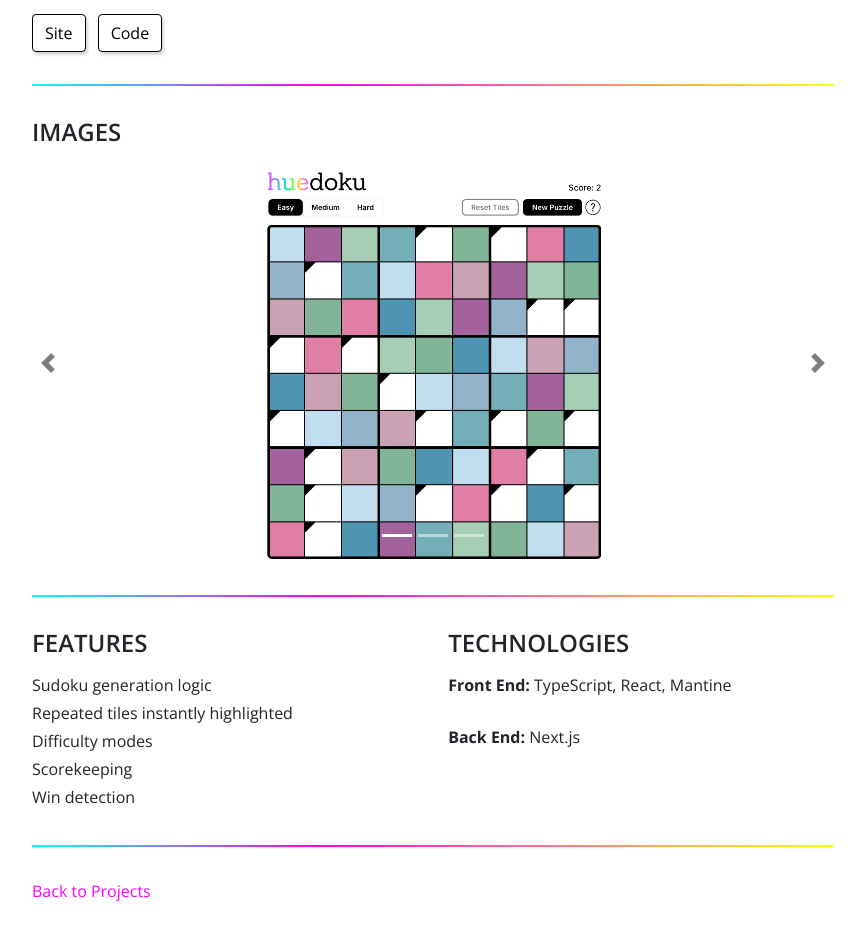
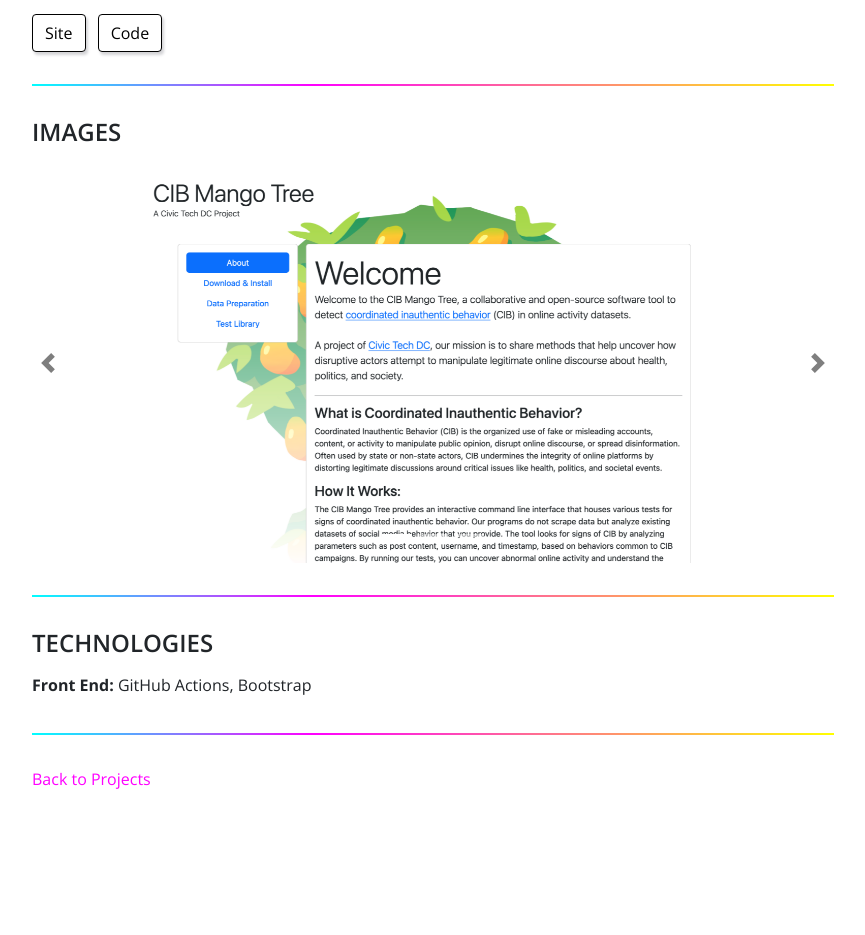
Before and after one commit to juliettetripier/juliettetripier.github.io, a Flask app: page /mangotree.html in a window 1280 px wide. Shown: the part 411-1346 px from the top of the page, without its empty margins (298-1163 px from the left). After the commit the page ends 1200 px from the top, so only its background shows below. Run offline with Flask 3, Linux system fonts and the light colour scheme; some libraries are stand-ins or nearby versions.

Commit message:
Added images to CIB Mango Tree project page

```diff
--- a/static/mangotree.html
+++ b/static/mangotree.html
@@ -98,13 +98,13 @@
                     </ol>
                     <div class="carousel-inner">
                       <div class="carousel-item active">
-                        <img class="d-block w-100 carousel-image" src="/img/huedoku/huedoku1.png" alt="Huedoku gameplay screenshot">
+                        <img class="d-block w-100 carousel-image" src="/img/mangotree/mangotree1.png" alt="CIB Mango Tree Homepage screenshot">
                       </div>
                       <div class="carousel-item">
-                        <img class="d-block w-100 carousel-image" src="/img/huedoku/huedoku2.png" alt="Color selection screenshot">
+                        <img class="d-block w-100 carousel-image" src="/img/mangotree/mangotree2.png" alt="CIB Mango Tree Test Library">
                       </div>
                       <div class="carousel-item">
-                        <img class="d-block w-100 carousel-image" src="/img/huedoku/huedoku3.png" alt="Repeated tiles screenshot">
+                        <img class="d-block w-100 carousel-image" src="/img/mangotree/mangotree3.png" alt="CIB Mango Tree Data Preparation">
                       </div>
                     </div>
                     <a class="carousel-control-prev" href="#carouselExampleIndicators" role="button" data-slide="prev">
@@ -119,24 +119,11 @@
             </div>
             <div class="section-separator"></div>
             <div class="row">
-                <div class="col-12 col-md-5 project-section no-bottom-padding-lg">
-                    <h4 class="detail-header">Features</h4>
-                    <p class="project-item">Sudoku generation logic</p>
-                    <p class="project-item">Repeated tiles instantly highlighted</p>
-                    <p class="project-item">Difficulty modes</p>
-                    <p class="project-item">Scorekeeping</p>
-                    <p class="project-item">Win detection</p>
-                </div>
-                <div class="col-12 col-md-5 offset-md-1 project-section no-bottom-padding">
+                <div class="col-12 project-section no-bottom-padding">
                     <h4 class="detail-header">Technologies</h4>
                     <p class="project-item">
                         <strong>Front End:</strong>
-                        TypeScript, React, Mantine
-                    </p>
-                    <br>
-                    <p class="project-item">
-                        <strong>Back End:</strong>
-                        Next.js
+                        GitHub Actions, Bootstrap
                     </p>
                 </div>
             </div>
```
Also changed, not shown: templates/mangotree.html (+5 -18 lines), static/img/mangotree/mangotree1.png (added), static/img/mangotree/mangotree2.png (added), static/img/mangotree/mangotree3.png (added).
